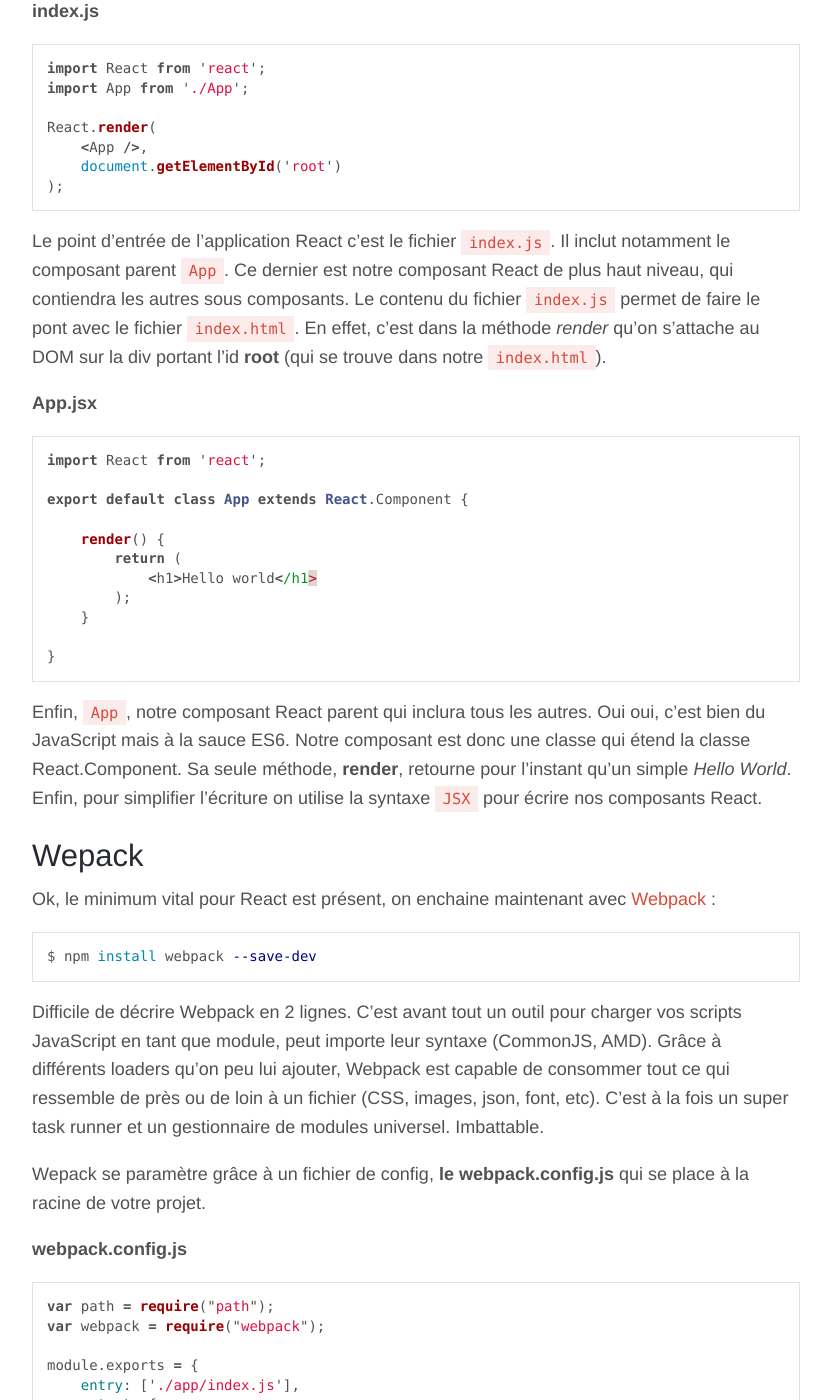
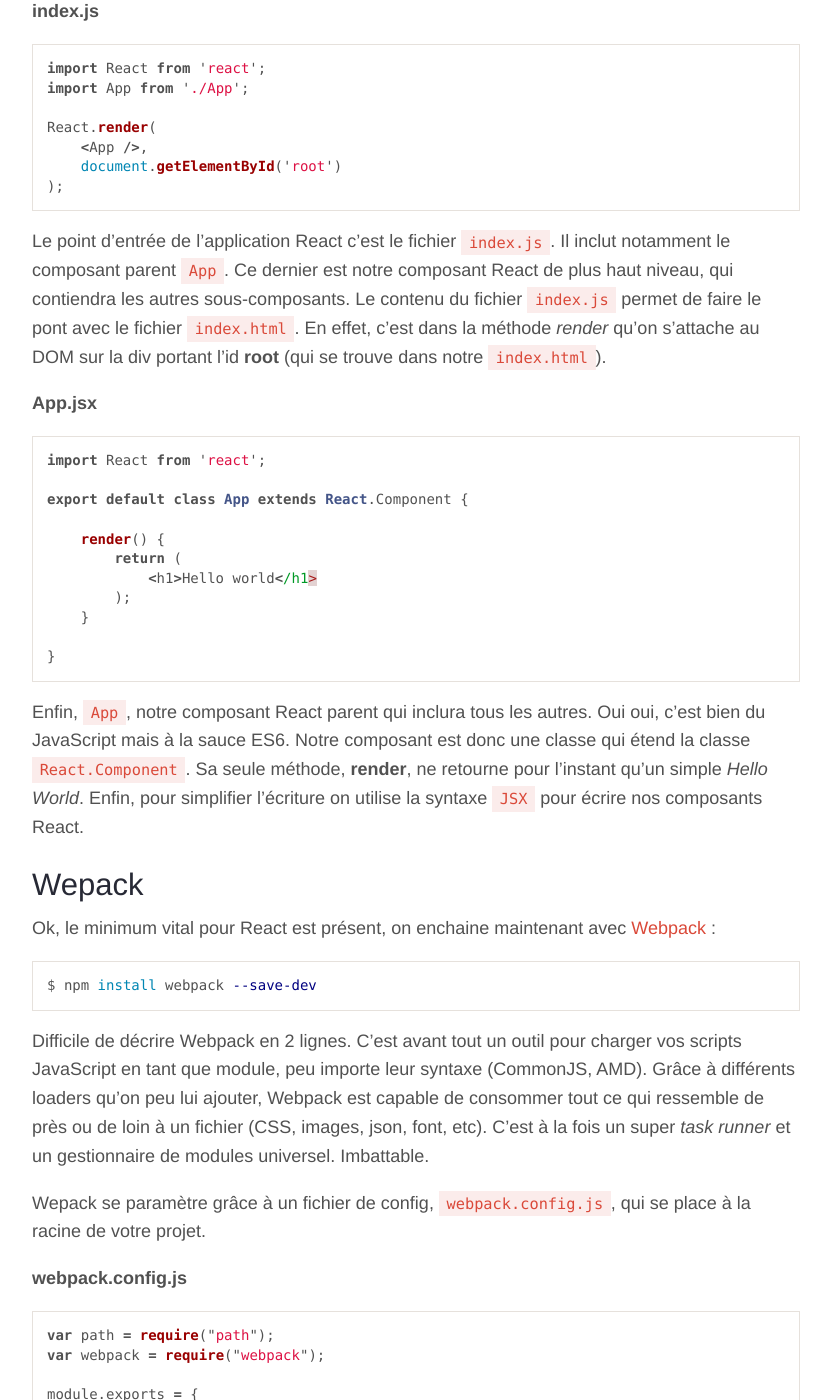
Before and after one commit to romaindso/romaindso.github.io, a Jekyll site: the page built from _posts/2015-08-26-react-webpack-starter.markdown, in a window 1280 px wide and 1400 px high, scrolled down 1828 px. Shown: the whole window, without its empty margins (224-1055 px from the left). Built offline with Jekyll 4.4.1, drawn with Linux system fonts in a browser that asks for light colours; nearby versions of some CDN libraries; Markdown is read by kramdown in place of the engine named in the settings; some of the changed text lies outside the part shown.

Commit message:
Fix some typos

```diff
--- a/_posts/2015-08-26-react-webpack-starter.markdown
+++ b/_posts/2015-08-26-react-webpack-starter.markdown
@@ -72,7 +72,7 @@ React.render(
 );
 {% endhighlight %}
 
-Le point d'entrée de l'application React c'est le fichier `index.js`. Il inclut notamment le composant parent `App`. Ce dernier est notre composant React de plus haut niveau, qui contiendra les autres sous composants. Le contenu du fichier `index.js` permet de faire le pont avec le fichier `index.html`. En effet, c'est dans la méthode *render* qu'on s'attache au DOM sur la div portant l'id **root** (qui se trouve dans notre `index.html`).
+Le point d'entrée de l'application React c'est le fichier `index.js`. Il inclut notamment le composant parent `App`. Ce dernier est notre composant React de plus haut niveau, qui contiendra les autres sous-composants. Le contenu du fichier `index.js` permet de faire le pont avec le fichier `index.html`. En effet, c'est dans la méthode *render* qu'on s'attache au DOM sur la div portant l'id **root** (qui se trouve dans notre `index.html`).
 
 **App.jsx**
 {% highlight javascript %}
@@ -89,7 +89,7 @@ export default class App extends React.Component {
 }
 {% endhighlight %}
 
-Enfin, `App`, notre composant React parent qui inclura tous les autres. Oui oui, c'est bien du JavaScript mais à la sauce ES6. Notre composant est donc une classe qui étend la classe React.Component. Sa seule méthode, **render**, retourne pour l'instant qu'un simple *Hello World*. Enfin, pour simplifier l'écriture on utilise la syntaxe `JSX` pour écrire nos composants React.
+Enfin, `App`, notre composant React parent qui inclura tous les autres. Oui oui, c'est bien du JavaScript mais à la sauce ES6. Notre composant est donc une classe qui étend la classe `React.Component`. Sa seule méthode, **render**, ne retourne pour l'instant qu'un simple *Hello World*. Enfin, pour simplifier l'écriture on utilise la syntaxe `JSX` pour écrire nos composants React.
 
 ## Wepack
 Ok, le minimum vital pour React est présent, on enchaine maintenant avec [Webpack][webpack] :
@@ -98,9 +98,9 @@ Ok, le minimum vital pour React est présent, on enchaine maintenant avec [Webpa
 $ npm install webpack --save-dev
 {% endhighlight %}
 
-Difficile de décrire Webpack en 2 lignes. C'est avant tout un outil pour charger vos scripts JavaScript en tant que module, peut importe leur syntaxe (CommonJS, AMD). Grâce à différents loaders qu'on peu lui ajouter, Webpack est capable de consommer tout ce qui ressemble de près ou de loin à un fichier (CSS, images, json, font, etc). C'est à la fois un super task runner et un gestionnaire de modules universel. Imbattable.
+Difficile de décrire Webpack en 2 lignes. C'est avant tout un outil pour charger vos scripts JavaScript en tant que module, peu importe leur syntaxe (CommonJS, AMD). Grâce à différents loaders qu'on peu lui ajouter, Webpack est capable de consommer tout ce qui ressemble de près ou de loin à un fichier (CSS, images, json, font, etc). C'est à la fois un super *task runner* et un gestionnaire de modules universel. Imbattable.
 
-Wepack se paramètre grâce à un fichier de config, **le webpack.config.js** qui se place à la racine de votre projet.
+Wepack se paramètre grâce à un fichier de config, `webpack.config.js`, qui se place à la racine de votre projet.
 
 **webpack.config.js**
 {% highlight javascript %}
@@ -128,21 +128,21 @@ Passons en revue les différentes lignes :
 - entry : le point d'entrée de votre application
 - output.path : le répertoire de sortie utilisé par Webpack
 - output.filename : le fichier généré qui contient tous nos scipts JS concaténés
-- publicPath : la base url
+- publicPath : la *base url*
 - module.loaders : un tableau contenant les différents loaders
-- resolve.extensions : les extensions à résoudre par Webpack. On n'oublie pas de préciser l'extension JSX qu'on utlilise pour React.
+- resolve.extensions : les extensions à résoudre par Webpack. On n'oublie pas de préciser l'extension `JSX` qu'on utlilise pour React.
 
 On poursuit avec Webpack en lui ajoutant différents loaders.
 
 #### Babel
-Aujourd'hui la syntaxe ES6 n'est pas encore comprise par tous les navigateurs internet, on va donc utiliser [babeljs][babeljs] pour transpiler notre code en ES5. Cela va permettre d'utiliser les nouvelles [features][features] ES6 dès aujourd'hui !
+Aujourd'hui la syntaxe ES6 n'est pas encore comprise par tous les navigateurs internet, on va donc utiliser [babeljs][babeljs] pour transpiler notre code en ES5. Cela va permettre d'utiliser les [nouvelles features ES6][features] dès aujourd'hui !
 
 {% highlight console %}
-npm install babel-loader --save-dev
-npm install babel-runtime --save
+$ npm install babel-loader --save-dev
+$ npm install babel-runtime --save
 {% endhighlight %}
 
-On complète notre **webpack.config.js** avec ce nouveau loader fraichement installé :
+On complète notre `webpack.config.js` avec ce nouveau loader fraichement installé :
 {% highlight javascript %}
 ...
 loaders: [
@@ -156,12 +156,12 @@ loaders: [
 {% endhighlight %}
 
 #### CSS/SASS
-Le chargement des CSS nécessite deux loaders : `css-loader` et `style-loader`. Le premier a pour but de résoudre les url() tandis que le second injecte directement les CSS dans une balise style au sein du body de la page. On ne va pas se priver d'écrire en SASS, on complète donc avec le `sass-loader` capable de gérer ce format et d'assurer la compilation. Par défaut, Webpack charge en inline toutes les feuilles de style. Cela donne du code très difficile à débugger. Heureusement, grâce au plugin `ExtractTextPlugin` il est à la fois possible d'extraire nos CSS dans un seul fichier externe et d'activer les sources maps pour s'y retrouver.
+Le chargement des CSS nécessite deux loaders : `css-loader` et `style-loader`. Le premier a pour but de résoudre les `url(...)` tandis que le second injecte directement les CSS dans une balise style au sein du body de la page. On ne va pas se priver d'écrire en SASS, on complète donc avec le `sass-loader` capable de gérer ce format et d'assurer la compilation. Par défaut, Webpack charge en inline toutes les feuilles de style. Cela donne du code très difficile à débugger. Heureusement, grâce au plugin `ExtractTextPlugin` il est à la fois possible d'extraire nos CSS dans un seul fichier externe et d'activer les *sources maps* pour s'y retrouver.
 
 On installe les 3 loaders :
 {% highlight console %}
-npm install sass-loader css-loader style-loader --save-dev
-npm install extract-text-webpack-plugin --save-dev
+$ npm install sass-loader css-loader style-loader --save-dev
+$ npm install extract-text-webpack-plugin --save-dev
 {% endhighlight %}
 
 Et on met à jour notre config Webpack :
@@ -190,7 +190,7 @@ plugins: [
 #### Images et fonts
 Pour le chargement des images et des fonts on va utiliser `url-loader`. On lui passe en paramètre une limite de poids en dessous de laquelle le loader charge le fichier en base 64 pour un gain de performance.
 {% highlight console %}
-npm install url-loader --save-dev
+$ npm install url-loader --save-dev
 {% endhighlight %}
 
 **webpack.config.js**
@@ -214,10 +214,12 @@ $ npm install webpack --save-dev
 {% endhighlight %}
 
 Après l'avoir installé, on choisit un numéro de port inutilisé, ici `8080`, et on ajoute un script au **package.json** :
-{% highlight console %}
+{% highlight javascript %}
+...
 "scripts": {
   "start": "webpack-dev-server --port 8080 --content-base build/"
 }
+...
 {% endhighlight %}
 
 On lance enfin l'ensemble :
@@ -259,7 +261,8 @@ Pour en profiter pleinement, voici les éléments à installer :
 $ npm install eslint babel-eslint eslint-plugin-react eslint-loader --save-dev
 {% endhighlight %}
 
-ESLint se base sur un fichier de configuration pour définir les différentes règles. Ce fichier c'est le `.eslintrc` et on le place en général à la racine de son projet (comme le webpack.config.js).
+ESLint se base sur un fichier de configuration pour définir les différentes règles. Ce fichier c'est le `.eslintrc` et on le place en général à la racine de son projet (comme le `webpack.config.js`).
+
 **.eslintrc**
 {% highlight javascript %}
 {
@@ -302,7 +305,8 @@ ESLint se base sur un fichier de configuration pour définir les différentes r
 
 Par défaut ESLint intègre quelques règles qu'il est possible d'overrider dans le fichier `.eslintrc`. Chaque règle est suivie d'un numéro : 0 = règle désactivée, 1 = warning, 2 = erreur bloquante. N'hésitez pas à consulter la [liste des règles][rules-eslint].
 
-Il faut maintenant exécuter ces règles côté Webpack. A la place d'un loader, on utilise un preloader, on s'assure ainsi que ESLint s'exécute avant toute autre opération (transpilation, compilation, etc etc).
+Il faut maintenant exécuter ces règles côté Webpack. À la place d'un loader, on utilise un preloader, on s'assure ainsi que ESLint s'exécute avant toute autre opération (transpilation, compilation, etc etc).
+
 **webpack.config.js**
 {% highlight javascript %}
 ...
```
Also changed, not shown: other parts of _posts/2015-08-26-react-webpack-starter.markdown (+4 -4 lines).
